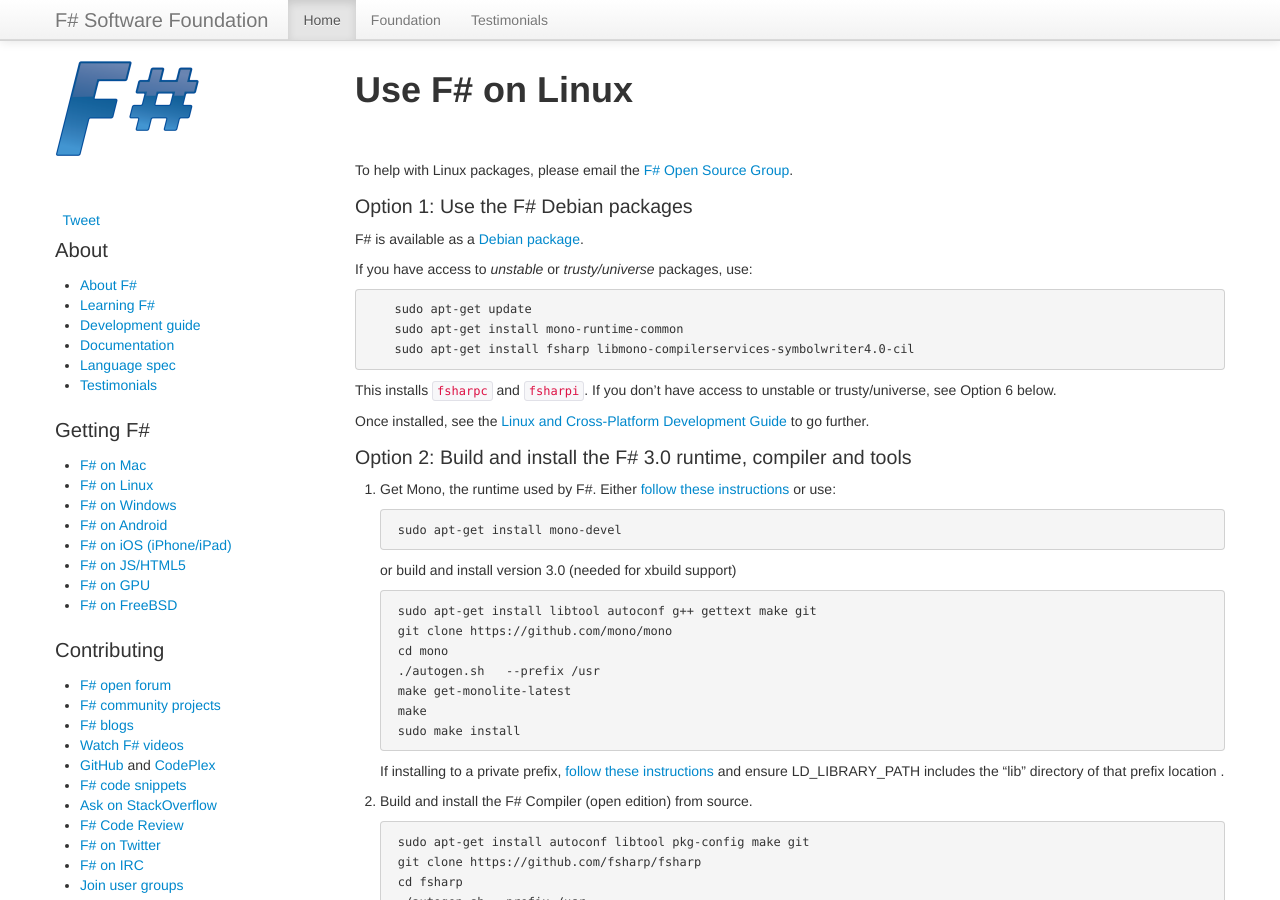
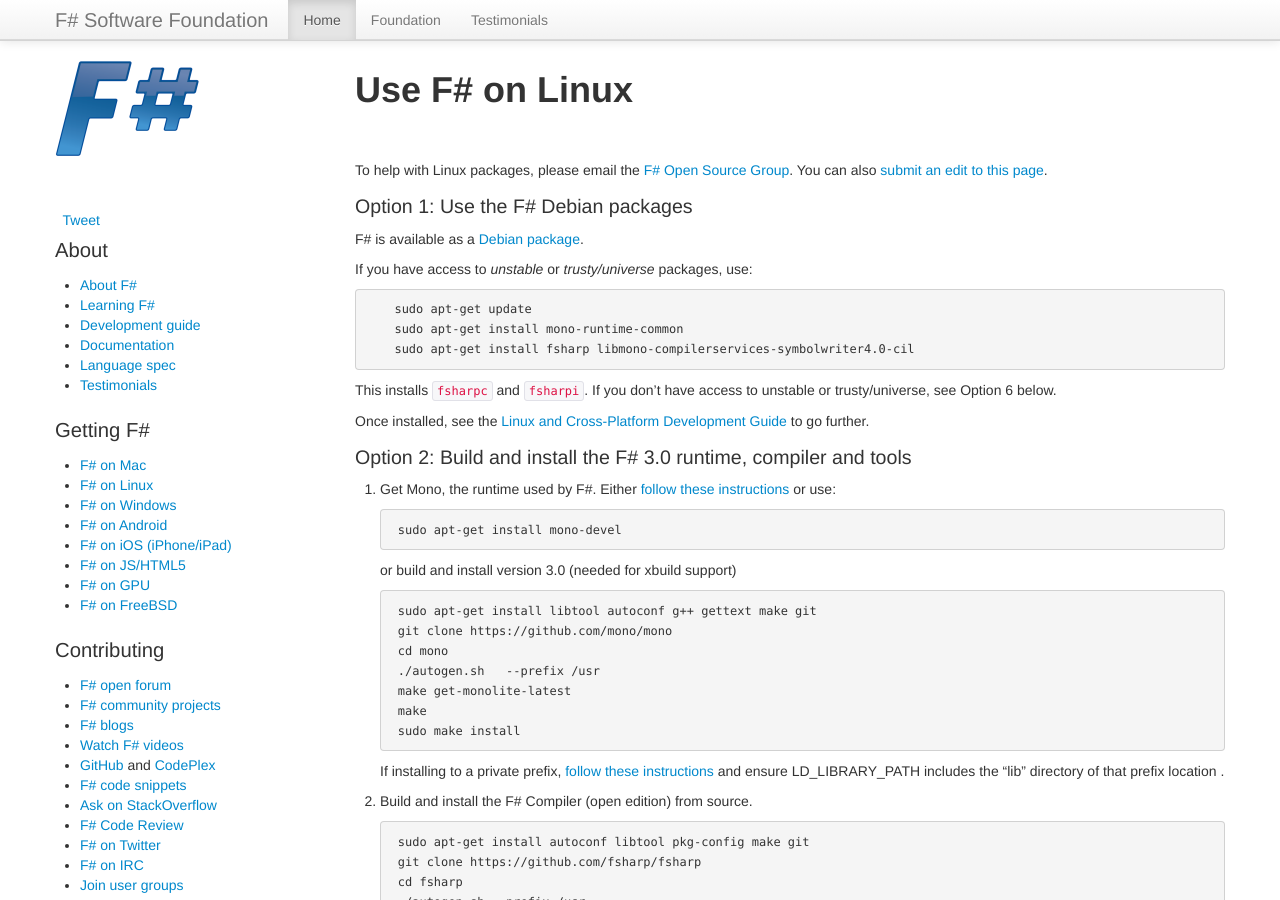
Before and after one commit to fsharp/fsharp.org, a Jekyll site: the page built from use/linux/index.md, in a window 1280 px wide and 900 px high. Built offline with Jekyll 4.4.1, drawn with Linux system fonts in a browser that asks for light colours; nearby versions of some CDN libraries; some web fonts are replaced; comment, search, counter and statistics services are not loaded.

Commit message:
Update index.md

```diff
--- a/use/linux/index.md
+++ b/use/linux/index.md
@@ -4,7 +4,8 @@
 headline: Use F# on Linux
 ---
 
-To help with Linux packages, please email the [F# Open Source Group](http://fsharp.github.com).
+To help with Linux packages, please email the [F# Open Source Group](http://fsharp.github.com).  You can also
+[submit an edit to this page](https://github.com/fsharp/fsfoundation/blob/gh-pages/use/linux/index.md).
 
 ### Option 1: Use the F# Debian packages
 
```
